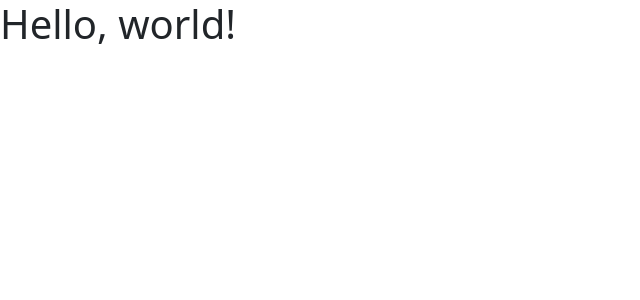
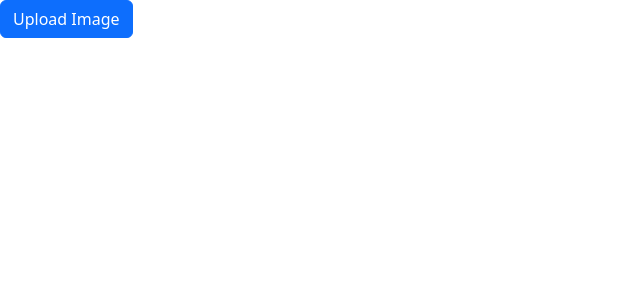
Before and after one commit to RajwolChapagain/Game-Tagger-Website, a React (Vite) app: page / in a window 1280 px wide. Shown: the top 300 px of the page, without its empty margins (0-640 px from the left). Built offline with nearby package versions, Linux system fonts and the light colour scheme.

Commit message:
Create Button component and use it

```diff
--- a/src/App.jsx
+++ b/src/App.jsx
@@ -1,8 +1,8 @@
+import Button from './Button'
+
 function App() {
   return (
-    <h1 >
-      Hello, world!
-    </h1>
+    <Button text="Upload Image"/>
   )
 }
 
--- /dev/null
+++ b/src/Button.jsx
@@ -0,0 +1,9 @@
+const Button = ({ text }) => {
+    return (
+        <button type="button" className="btn btn-primary">
+            {text}
+        </button>
+    )
+}
+
+export default Button
```
